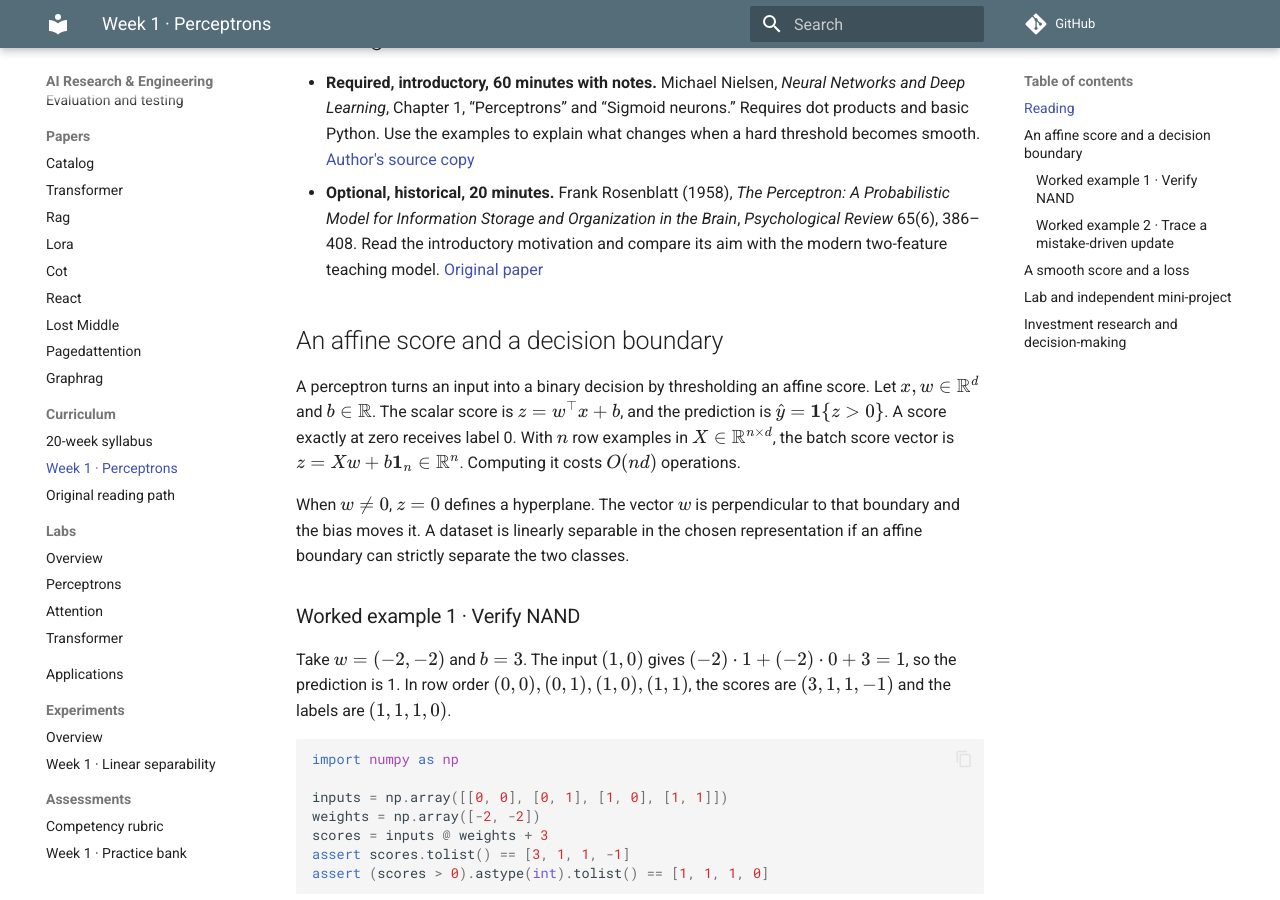
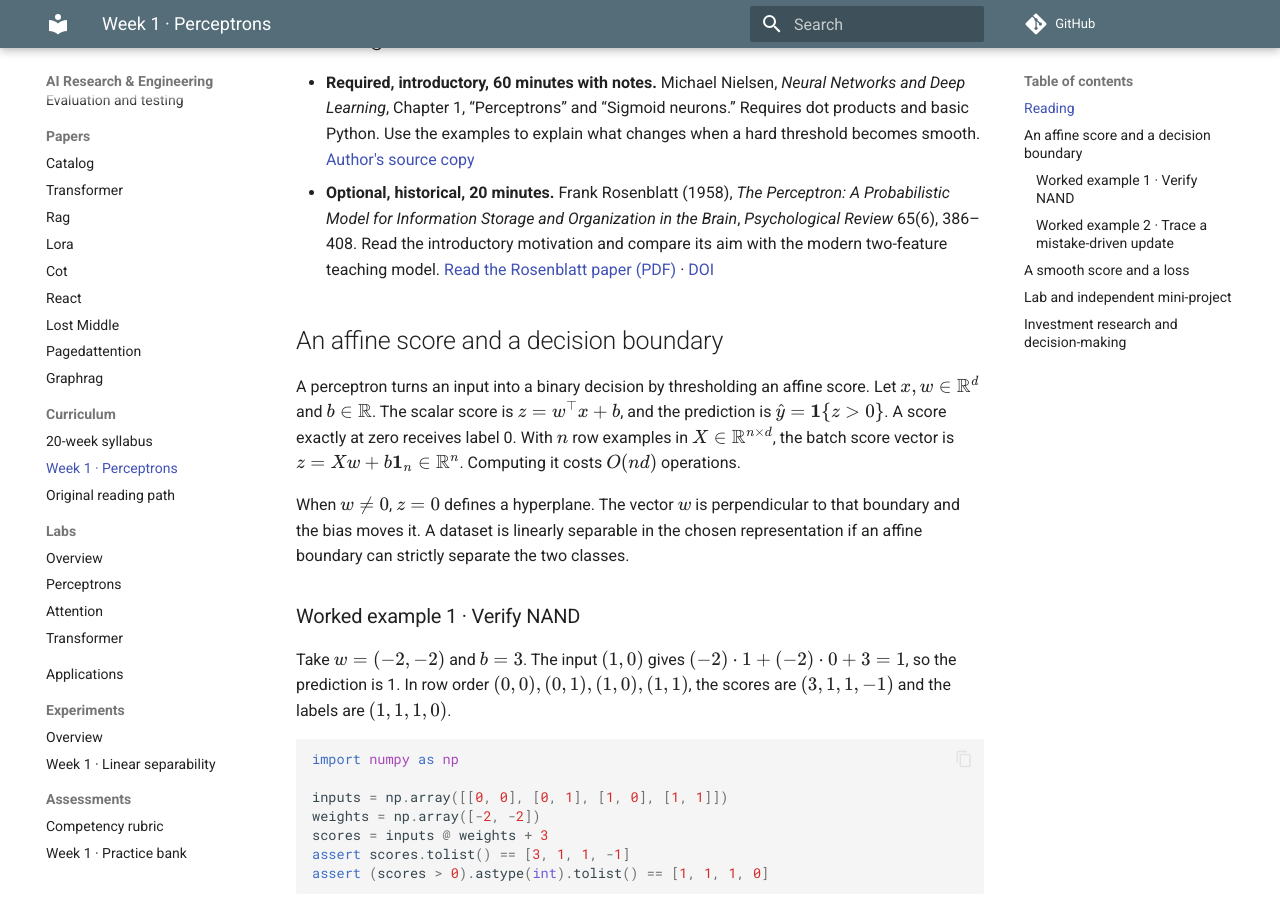
Before and after one commit to CJ5815/ai-research-engineering, an MkDocs documentation site: the page built from docs/weeks/week-01.md, in a window 1280 px wide and 900 px high, scrolled down 1138 px. Built offline with MkDocs 1.6.1 and Material for MkDocs 9.7.7, drawn with Linux system fonts in a browser that asks for light colours; comment, search, counter and statistics services are not loaded.

Commit message:
Link Rosenblatt's 1958 paper from Week 1

```diff
--- a/docs/weeks/week-01.md
+++ b/docs/weeks/week-01.md
@@ -22,7 +22,7 @@ For a six-hour week, read the two Nielsen sections for 30 minutes and run the ex
 ## Reading
 
 - **Required, introductory, 60 minutes with notes.** Michael Nielsen, *Neural Networks and Deep Learning*, Chapter 1, “Perceptrons” and “Sigmoid neurons.” Requires dot products and basic Python. Use the examples to explain what changes when a hard threshold becomes smooth. [Author's source copy](https://github.com/mnielsen/nnadl_site/blob/gh-pages/chap1.html)
-- **Optional, historical, 20 minutes.** Frank Rosenblatt (1958), *The Perceptron: A Probabilistic Model for Information Storage and Organization in the Brain*, *Psychological Review* 65(6), 386–408. Read the introductory motivation and compare its aim with the modern two-feature teaching model. [Original paper](https://doi.org/10.1037/h0042519)
+- **Optional, historical, 20 minutes.** Frank Rosenblatt (1958), *The Perceptron: A Probabilistic Model for Information Storage and Organization in the Brain*, *Psychological Review* 65(6), 386–408. Read the introductory motivation and compare its aim with the modern two-feature teaching model. [Read the Rosenblatt paper (PDF)](../downloads/rosenblatt58.pdf) · [DOI](https://doi.org/10.1037/h0042519)
 
 ## An affine score and a decision boundary
 
```
Also changed, not shown: 1 other file.
